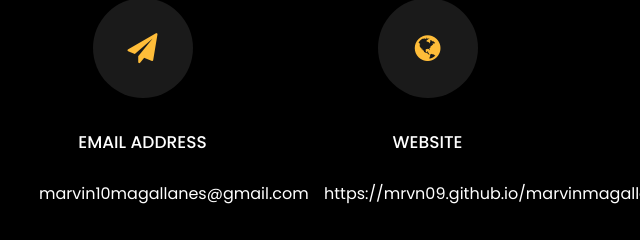
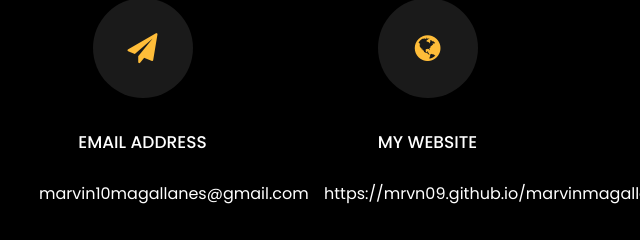
Before and after one commit to Mrvn09/marvinmagallanes, a plain HTML site: page index.html in a window 1280 px wide. Shown: the part 4827-5067 px from the top of the page, 640-1280 px from the left. Drawn offline with Linux system fonts and the light colour scheme; files whose address does not match are found by name.

```diff
--- a/index.html
+++ b/index.html
@@ -617,7 +617,7 @@
           		<div class="icon d-flex align-items-center justify-content-center">
           			<span class="icon-globe"></span>
           		</div>
-          		<h3 class="mb-4">Website</h3>
+          		<h3 class="mb-4">My Website</h3>
 	            <p><a href="#"> https://mrvn09.github.io/marvinmagallanes/</a></p>
 	          </div>
           </div>
```
